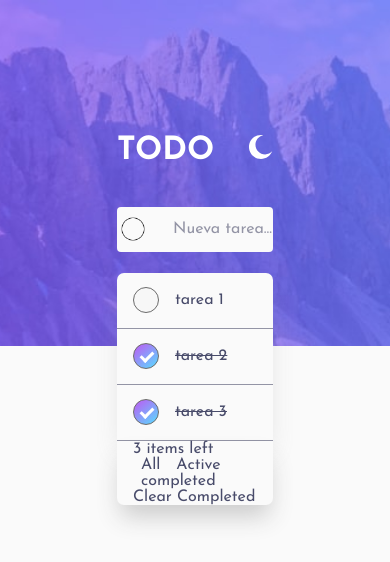
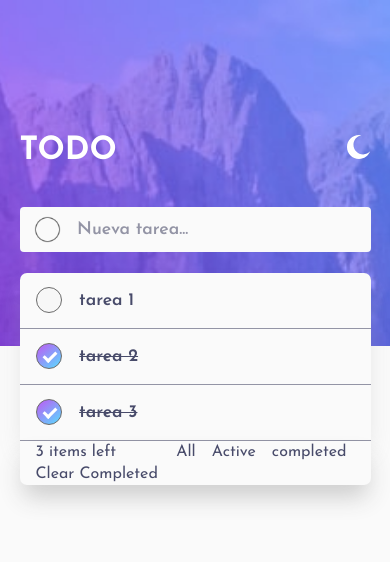
Before and after one commit to jorgeheiden/Todo-app, an Angular app: page / in a window 390 px wide. Shown: the top 562 px of the page. Built offline with nearby package versions, Linux system fonts and the light colour scheme.

Commit message:
Logica terminada v1

```diff
--- a/src/app/componentes/home/home.component.html
+++ b/src/app/componentes/home/home.component.html
@@ -6,7 +6,7 @@
         <div class="contenedor-todo">
             <div class="titulo-modo">
                 <h1>TODO</h1>
-                <img (click)="modoNoche()" src="../../../assets/images/icon-moon.svg" alt="">
+                <img (click)="modoNoche()" [src]="icono" alt="">
             </div>
             <div class="contenedor-input">
                 <input type="text" [ngClass]="{'contenedor-tareas-li-background-light':estado1, 'contenedor-tareas-li-background-dark':estado2, 'font-color-light':estado1, 'font-color-dark':estado2, 'placeholder-color-light':estado1, 'placeholder-color-dark':estado2 }" (keyup.enter)="inputEnter(inputTareas.value)" [formControl]="inputTareas" placeholder="Nueva tarea...">
@@ -24,10 +24,8 @@
                         <button (click)="eliminarTarea(tarea)"></button>
                     </div>
                 </li>
+            </ul>
 
-
-
-            </ul>
             <ul class="opciones" [ngClass]="{'contenedor-tareas-li-background-light':estado1, 'contenedor-tareas-li-background-dark':estado2, 'font-color-light':estado1, 'font-color-dark':estado2}">
                 <li>{{itemsLeft}} items left</li>
                 <div class="opciones-center">
--- a/src/app/componentes/home/home.component.scss
+++ b/src/app/componentes/home/home.component.scss
@@ -62,12 +62,13 @@
   outline: none;
   border-radius: 4px;
   margin: 0.5rem 0 1.3rem 0;
-  background-image: url(../../../assets/images/icons8-circled-thin-40.png);
+  background-image: url(../../../assets/images/icons8-circled-thin-90.png);
   background-repeat: no-repeat;
-  background-position: 3%;
-  background-size: 1.5rem;
-  padding-left: 3.5rem;
-  font-size: 1rem;
+  background-position: 0.8rem;
+  background-size: 1.93rem;
+  padding-left: 3.6rem;
+  font-weight: 600;
+  font-size: 1.1rem;
 }
 .contenedor-input img {
   position: absolute;
@@ -102,8 +103,9 @@
   align-items: center;
 }
 .contenedor-tareas p{
-  margin-left: 1rem;
-
+  margin-left: 1.1rem;
+  font-weight: 600;
+  font-size: 1.1rem;
 }
 .tareas-completadas{
   text-decoration: line-through;
@@ -155,9 +157,10 @@
   background-color: hsl(0, 0%, 97%);
   border: 1px solid rgb(107, 107, 107);
   border-radius: 25px;
-  transition: 0.15s;
+  //transition: 0.15s;
   margin-left: 1rem;
 }
+
 
 /* When the checkbox is checked, add a blue background */
 .container input:checked ~ .checkmark {
@@ -209,8 +212,14 @@
   margin: 0 0.5rem 0 0.5rem;
   cursor: pointer;
 }
+.opciones-center li:hover{
+  color: hsl(220, 100%, 53%)
+}
 .clear {
   cursor: pointer;
+}
+.clear:hover{
+  color: hsl(220, 100%, 53%)
 }
 .opciones li {
   list-style-type: none;
@@ -236,3 +245,22 @@
   background-color: hsl(235, 24%, 19%);
 
 }
+
+//Responsive
+@media only screen and (max-width: 600px) {
+  .contenedor-todo{
+    width: 90%;
+  }
+  .background1{
+    background-image: url(../../../assets/images/bg-mobile-light.jpg);
+    background-position: center;
+    background-repeat: no-repeat;
+    background-size: cover;
+  }
+  .background2{
+    background-image: url(../../../assets/images/bg-mobile-dark.jpg);
+    background-position: center;
+    background-repeat: no-repeat;
+    background-size: cover;
+  }
+}
--- a/src/app/componentes/home/home.component.ts
+++ b/src/app/componentes/home/home.component.ts
@@ -18,6 +18,7 @@ export class HomeComponent implements OnInit {
 
   estado1 = true
   estado2 = false
+  icono = "../../../assets/images/icon-moon.svg"
 
   constructor() {}
 
@@ -89,9 +90,12 @@ export class HomeComponent implements OnInit {
     if(this.estado1 === true){
       this.estado1 = false
       this.estado2 = true
+      this.icono = "../../../assets/images/icon-sun.svg"
+
     } else{
       this.estado1 = true
       this.estado2 = false
+      this.icono = "../../../assets/images/icon-moon.svg"
     }
   }
 
--- a/src/styles.scss
+++ b/src/styles.scss
@@ -10,3 +10,7 @@ body{
     background-color: hsl(0, 0%, 98%);
     overflow-x: hidden;
 }
+
+::-webkit-scrollbar {
+    width: 0;
+  }
```
Also changed, not shown: src/assets/images/icons8-circled-thin-90.png (added), src/assets/images/sun.png (added).
